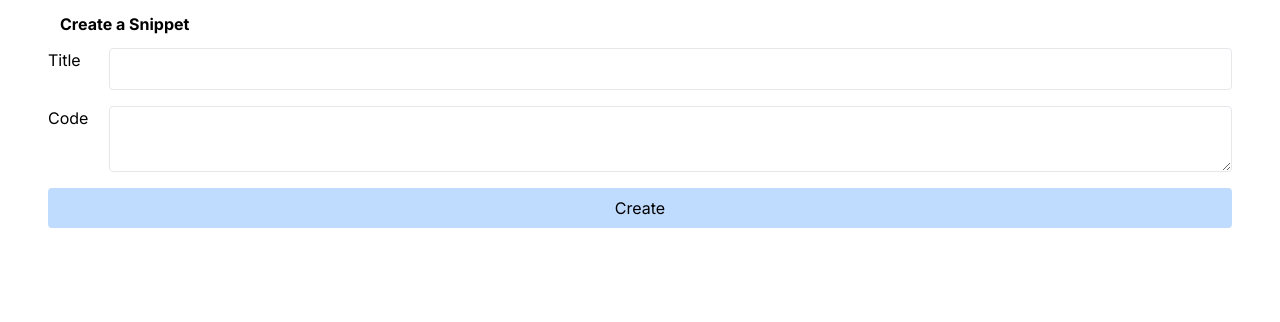
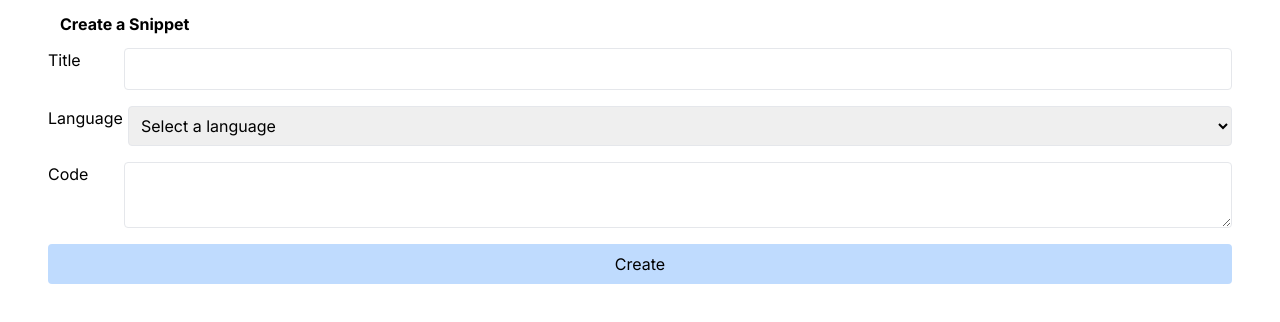
Before and after one commit to MAMCB/code-snippets-app, a Next.js app: page /snippets/new in a window 1280 px wide. Shown: the top 322 px of the page. Built offline with nearby package versions, Linux system fonts and the light colour scheme.

Commit message:
added programming language selection option and changed database model

```diff
--- a/src/components/SnippetEditForm.tsx
+++ b/src/components/SnippetEditForm.tsx
@@ -15,7 +15,7 @@ const SnippetEditForm = ({snippet}:SnippetEditFormProps) => {
         <Editor
             height="40vh"
             theme="vs-dark"
-            defaultLanguage="javascript"
+            defaultLanguage={snippet.language || "javascript"}
             defaultValue={snippet.code}
             options={{minimap:{enabled:false}}}
             onChange={handleEditorChange}/>
--- a/src/components/SnippetForm.tsx
+++ b/src/components/SnippetForm.tsx
@@ -1,5 +1,6 @@
 import { db } from "@/db";
 import { redirect } from "next/navigation";
+import { SnippetLanguage } from "@/utils/interfaces";
 
 const SnippetForm = () => {
   async function handleSubmit(formData: FormData) {
@@ -9,12 +10,14 @@ const SnippetForm = () => {
     //Check the user's input and make sure they're valid
     const title = formData.get("title") as string;
     const code = formData.get("code") as string;
+    const language = formData.get("language") as string;
 
     //Create a new record in the database
     const snippet = await db.snippet.create({
       data: {
         title,
         code,
+        language,
       },
     });
 
@@ -29,7 +32,7 @@ const SnippetForm = () => {
       <h3 className="font-bold m-3">Create a Snippet</h3>
       <div className="flex flex-col gap-4">
         <div className="flex gap-4">
-          <label className="w-12" htmlFor="title">
+          <label className="w-16" htmlFor="title">
             Title
           </label>
           <input
@@ -40,18 +43,37 @@ const SnippetForm = () => {
           />
         </div>
         <div className="flex gap-4">
-          <label className="w-12" htmlFor="code">
+          <label className="w-16"  htmlFor="language">
+            Language
+          </label>
+          <select
+            className="border rounded p-2 w-full"
+
+            id="language"
+            name="language"
+          >
+            <option value="">Select a language</option>
+           {Object.values(SnippetLanguage).map((language) => (
+            <option key={language} value={language}>
+              {language.toLocaleUpperCase()}
+            </option>
+          ))}
+          </select>
+        </div>
+        <div className="flex gap-4">
+          <label className="w-16" htmlFor="code">
             Code
           </label>
           <textarea
             className="border rounded p-2 w-full"
-
             id="code"
             name="code"
           />
         </div>
-        <button className="rounded p-2 bg-blue-200" type="submit"> Create </button>
-
+        <button className="rounded p-2 bg-blue-200" type="submit">
+          {" "}
+          Create{" "}
+        </button>
       </div>
     </form>
   );
--- a/src/utils/interfaces.ts
+++ b/src/utils/interfaces.ts
@@ -11,3 +11,20 @@ export interface SnippetEditFormProps {
 
 
 }
+
+export enum SnippetLanguage {
+    JavaScript = "javascript",
+    TypeScript = "typescript",
+    Python = "python",
+    Ruby = "ruby",
+    Java = "java",
+    CSharp = "c#",
+
+    PHP = "php",
+    HTML = "html",
+    CSS = "css",
+    SCSS = "scss",
+
+    JSON = "json",
+
+    CPlusPlus = "c++",}
```
Also changed, not shown: 2 other files (tests, documents, lock files or other folders).
